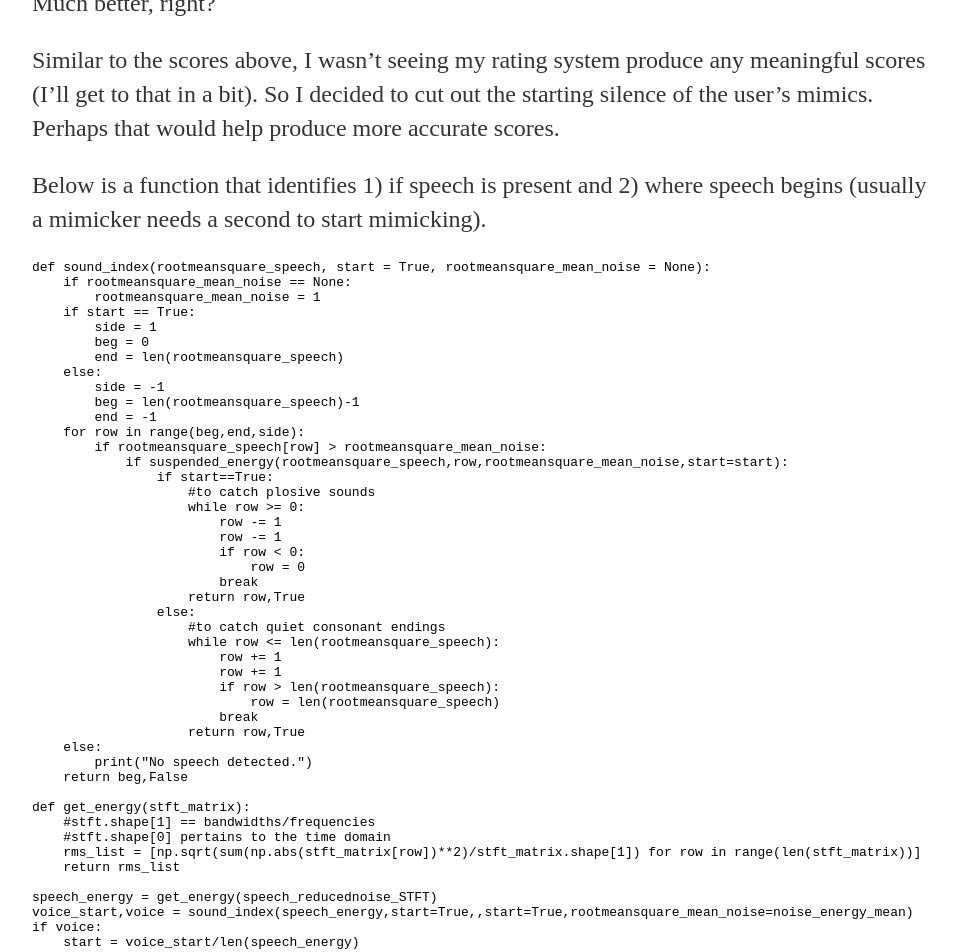
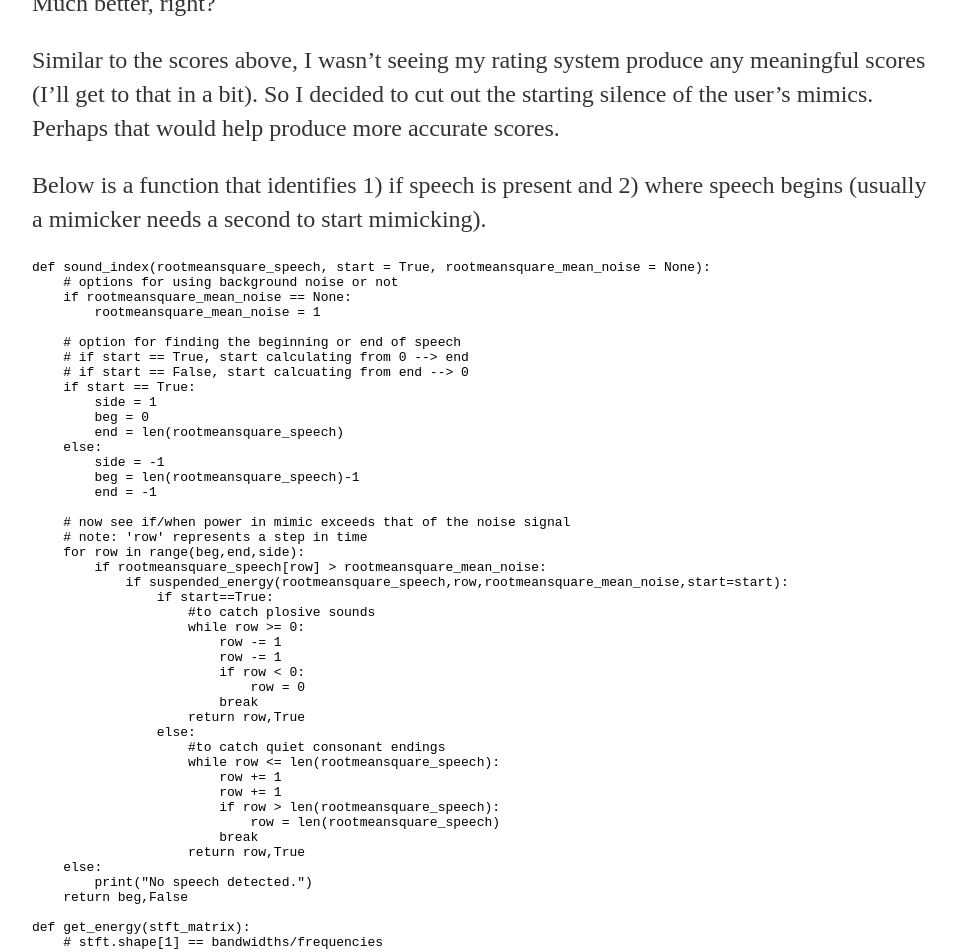
Before and after one commit to a-n-rose/a-n-rose.github.io, a Jekyll site: the page built from _posts/2018-08-24-mimic-master-pitchcurve-vs-fingerprint.md, in a window 1280 px wide and 1400 px high, scrolled down 10031 px. Shown: the top 952 px of the window, without its empty margins (160-1116 px from the left). Built offline with Jekyll 4.4.1, drawn with Linux system fonts in a browser that asks for light colours; some of the changed text lies outside the part shown.

Commit message:
typo fix; explained code and methodology of speech start function

````diff
--- a/_posts/2018-08-24-mimic-master-pitchcurve-vs-fingerprint.md
+++ b/_posts/2018-08-24-mimic-master-pitchcurve-vs-fingerprint.md
@@ -198,8 +198,13 @@ Similar to the scores above, I wasn't seeing my rating system produce any meanin
 Below is a function that identifies 1) if speech is present and 2) where speech begins (usually a mimicker needs a second to start mimicking).
 ```
 def sound_index(rootmeansquare_speech, start = True, rootmeansquare_mean_noise = None):
+    # options for using background noise or not
     if rootmeansquare_mean_noise == None:
         rootmeansquare_mean_noise = 1
+
+    # option for finding the beginning or end of speech
+    # if start == True, start calculating from 0 --> end
+    # if start == False, start calcuating from end --> 0
     if start == True:
         side = 1
         beg = 0
@@ -208,6 +213,9 @@ def sound_index(rootmeansquare_speech, start = True, rootmeansquare_mean_noise =
         side = -1
         beg = len(rootmeansquare_speech)-1
         end = -1
+
+    # now see if/when power in mimic exceeds that of the noise signal
+    # note: 'row' represents a step in time
     for row in range(beg,end,side):
         if rootmeansquare_speech[row] > rootmeansquare_mean_noise:
             if suspended_energy(rootmeansquare_speech,row,rootmeansquare_mean_noise,start=start):
@@ -234,17 +242,23 @@ def sound_index(rootmeansquare_speech, start = True, rootmeansquare_mean_noise =
     return beg,False
 
 def get_energy(stft_matrix):
-    #stft.shape[1] == bandwidths/frequencies
-    #stft.shape[0] pertains to the time domain
+    # stft.shape[1] == bandwidths/frequencies
+    # stft.shape[0] pertains to the time domain
     rms_list = [np.sqrt(sum(np.abs(stft_matrix[row])**2)/stft_matrix.shape[1]) for row in range(len(stft_matrix))]
     return rms_list
 
 speech_energy = get_energy(speech_reducednoise_STFT)
-voice_start,voice = sound_index(speech_energy,start=True,,start=True,rootmeansquare_mean_noise=noise_energy_mean)
+voice_start,voice = sound_index(speech_energy,start=True,rootmeansquare_mean_noise=noise_energy_mean)
 if voice:
+    # find at which percentile the speech starts in energy spectrum:
     start = voice_start/len(speech_energy)
+    # use that percentile to find the start in time domain:
     start_time = (len(speech_samples)*start)/speech_samplingrate
+
+    # get stft starting from where speech starts
     speech_reducednoise_STFT = speech_reducednoise_STFT[voice_start:]
+
+    # perform iSTFT (stft2wave) to get sample values --> save to wavefile
     voicestart_samp = stft2wave(speech_reducednoise_STFT,len(speech_samples))
     date = get_date()
     savewave('./processed_recordings/rednoise_speechstart_{}.wav'.format(date),voicestart_samp,sr)
````
